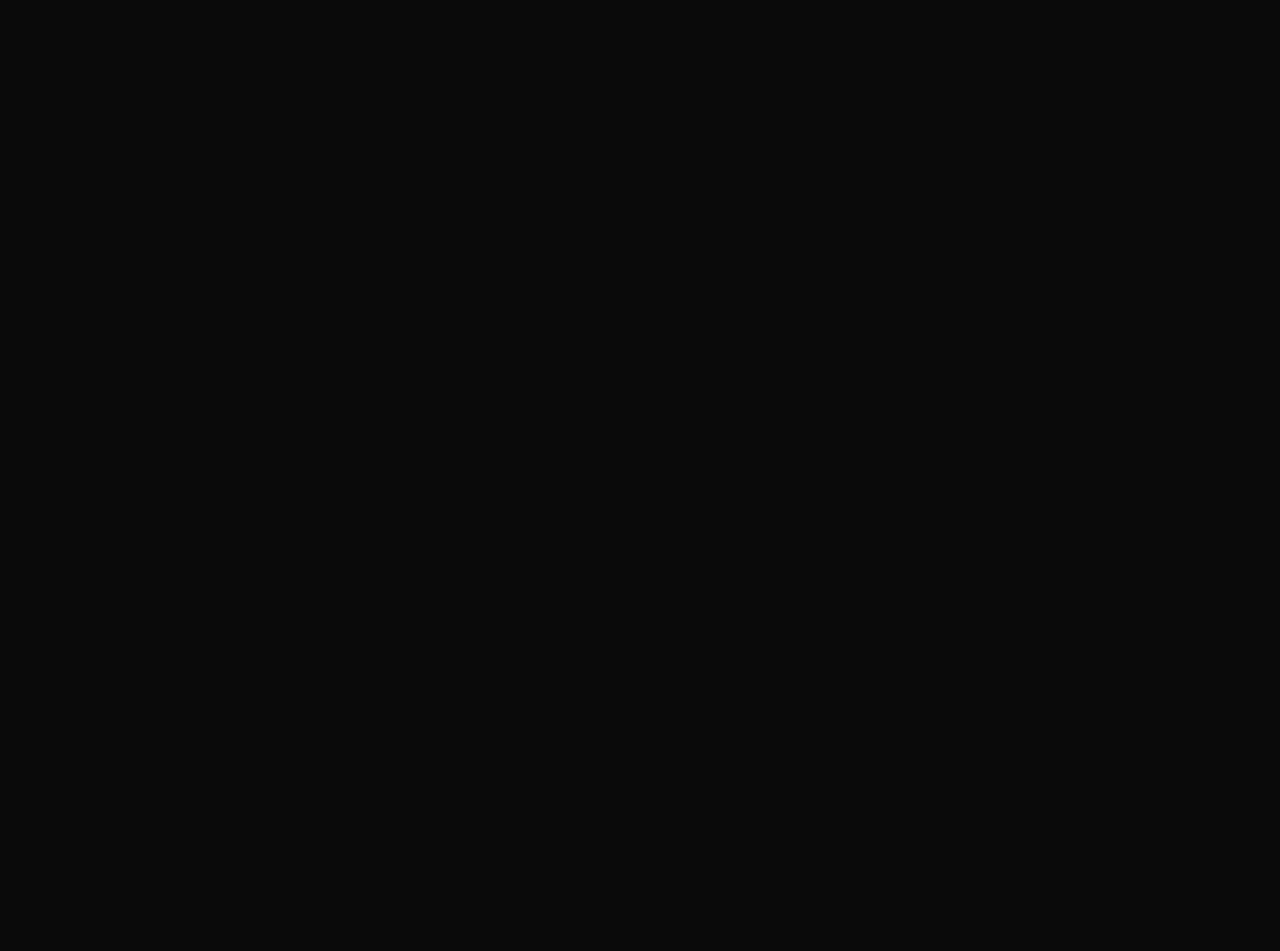
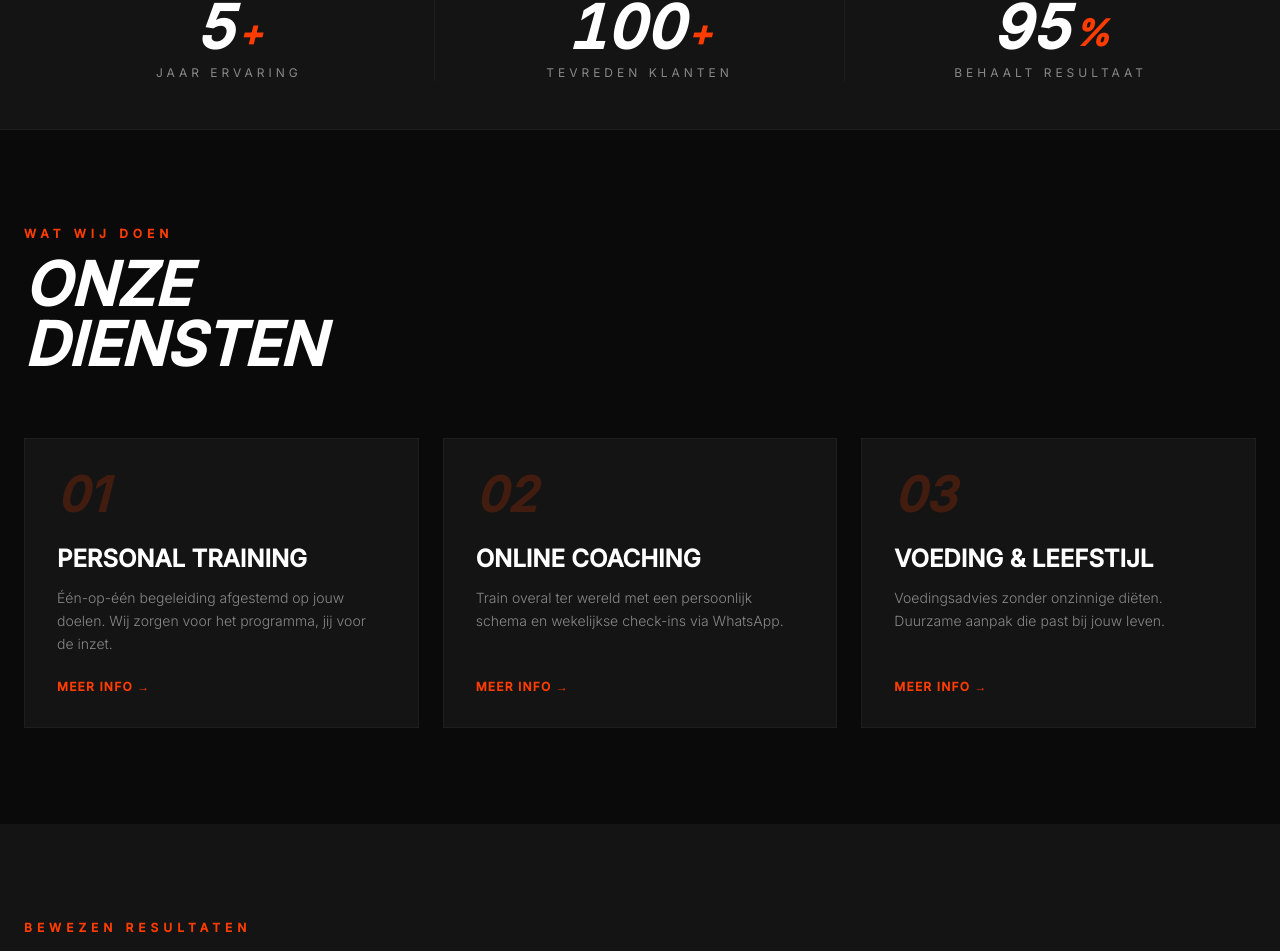
Before and after one commit to dannyelkabli-design/hybrid-performance, a Next.js app: page / in a window 1280 px wide. Shown: the part 852-1803 px from the top of the page. Before the commit the page ends 800 px from the top, so only its background shows below. Built offline with nearby package versions, Linux system fonts and the light colour scheme; a web font is replaced by a local one.

Commit message:
feat: assemble full homepage with all sections

```diff
--- a/app/page.tsx
+++ b/app/page.tsx
@@ -1,9 +1,25 @@
 import { HeroSection } from '@/components/sections/HeroSection'
+import { StatBar } from '@/components/sections/StatBar'
+import { DienstenSection } from '@/components/sections/DienstenSection'
+import { ResultatenSection } from '@/components/sections/ResultatenSection'
+import { CoachSection } from '@/components/sections/CoachSection'
+import { PrijzenSection } from '@/components/sections/PrijzenSection'
+import { CTABanner } from '@/components/sections/CTABanner'
+import { ContactSection } from '@/components/sections/ContactSection'
+import { Footer } from '@/components/Footer'
 
 export default function HomePage() {
   return (
     <main>
       <HeroSection />
+      <StatBar />
+      <DienstenSection />
+      <ResultatenSection />
+      <CoachSection />
+      <PrijzenSection />
+      <CTABanner />
+      <ContactSection />
+      <Footer />
     </main>
   )
 }
```
